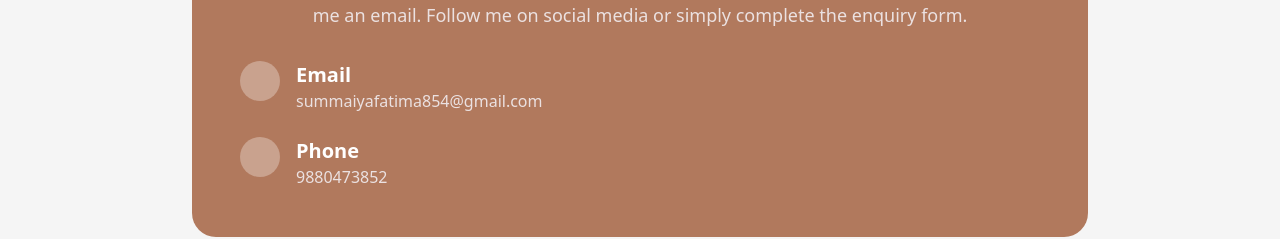
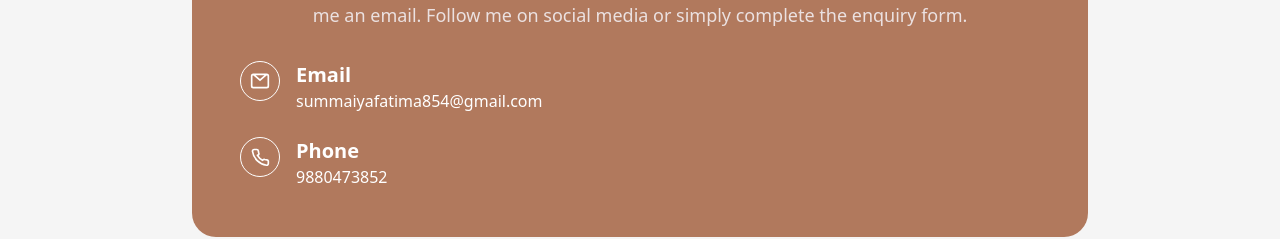
Before and after one commit to summuf11/portfolio, a React (Vite) app: page / in a window 1280 px wide. Shown: the part 4814-5053 px from the top of the page. Built offline with nearby package versions, Linux system fonts and the light colour scheme.

Commit message:
final changes 2

```diff
--- a/client/pages/Index.tsx
+++ b/client/pages/Index.tsx
@@ -142,30 +142,41 @@ export default function Index() {
          <div className="space-y-6">
   {/* Email */}
   <div className="flex items-start gap-4 justify-center sm:justify-start">
-                  <div className="w-10 h-10 bg-white bg-opacity-30 rounded-full flex items-center justify-center">
-                    <svg className="w-5 h-4 fill-white" viewBox="0 0 20 16">
-                      <path d="..." />
+    <div className="w-10 h-10 border border-white rounded-full flex items-center justify-center">
+      <svg
+        className="w-5 h-5 stroke-white"
+        fill="none"
+        strokeWidth="2"
+        viewBox="0 0 24 24"
+      >
+        <path d="M4 4h16c1.1 0 2 .9 2 2v0 12c0 1.1-.9 2-2 2H4c-1.1 0-2-.9-2-2V6c0-1.1.9-2 2-2Zm0 0 8 7 8-7" />
       </svg>
     </div>
     <div className="text-left">
       <p className="text-lg sm:text-xl font-semibold text-white">Email</p>
-                    <p className="text-sm sm:text-base text-portfolio-light">summaiyafatima854@gmail.com</p>
+      <p className="text-sm sm:text-base text-white">summaiyafatima854@gmail.com</p>
     </div>
   </div>
 
   {/* Phone */}
   <div className="flex items-start gap-4 justify-center sm:justify-start">
-                  <div className="w-10 h-10 bg-white bg-opacity-30 rounded-full flex items-center justify-center">
-                    <svg className="w-5 h-5 fill-white" viewBox="0 0 24 24">
-                      <path d="..." />
+    <div className="w-10 h-10 border border-white rounded-full flex items-center justify-center">
+      <svg
+        className="w-5 h-5 stroke-white"
+        fill="none"
+        strokeWidth="2"
+        viewBox="0 0 24 24"
+      >
+        <path d="M22 16.92v3a2 2 0 0 1-2.18 2A19.73 19.73 0 0 1 3 5.18 2 2 0 0 1 5 3h3a2 2 0 0 1 2 1.72 12.35 12.35 0 0 0 .57 2.57 2 2 0 0 1-.45 2.11L9 10c1.5 2.6 3.4 4.5 6 6l.6-.6a2 2 0 0 1 2.11-.45 12.35 12.35 0 0 0 2.57.57A2 2 0 0 1 22 16.92Z" />
       </svg>
     </div>
     <div className="text-left">
       <p className="text-lg sm:text-xl font-semibold text-white">Phone</p>
-                    <p className="text-sm sm:text-base text-portfolio-light">9880473852</p>
+      <p className="text-sm sm:text-base text-white">9880473852</p>
     </div>
   </div>
 </div>
+
             </div>
           </div>
         </div>
```
Lines whose indentation alone changed are shown as unchanged.
